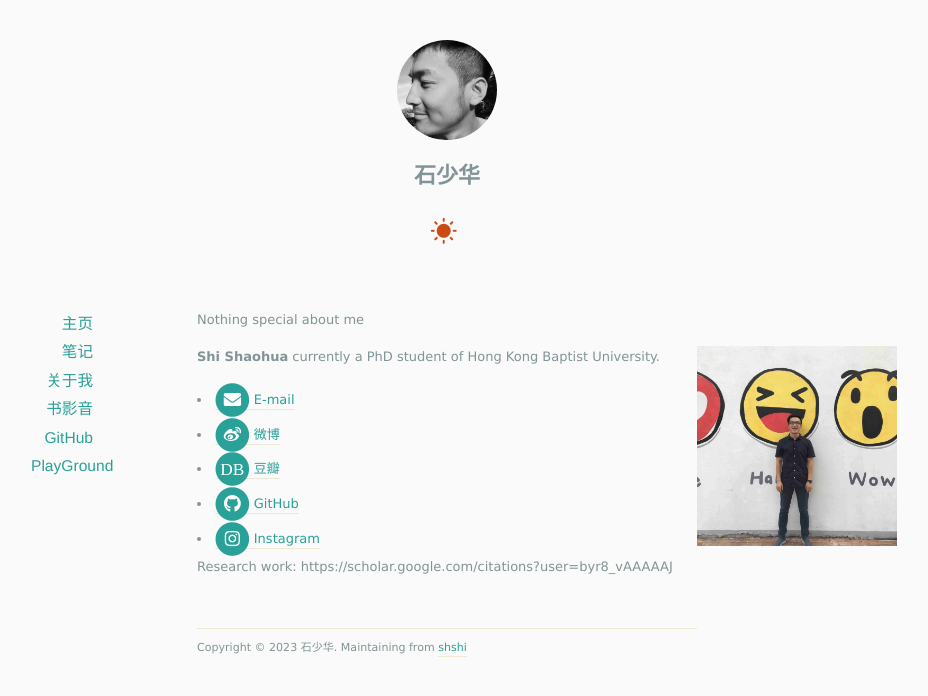
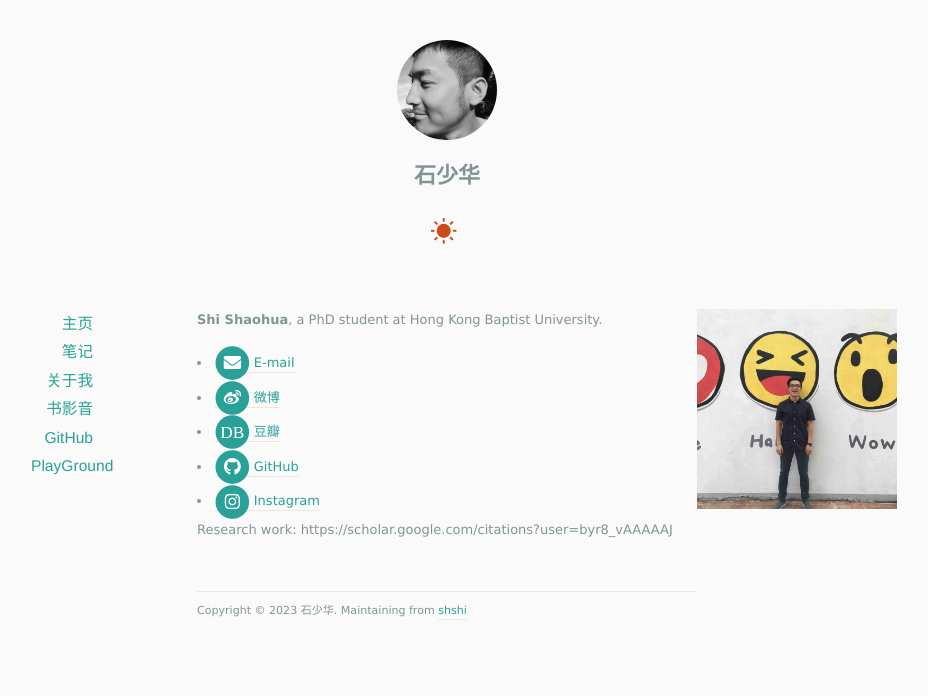
Before and after one commit to shshi/shishaohua.github.io, a Jekyll site: the page built from docs/about/index.markdown, in a window 1280 px wide. Shown: the top 696 px of the page, without its empty margins (193-1121 px from the left). Built offline with Jekyll 4.4.1, drawn with Linux system fonts in a browser that asks for light colours; nearby versions of some CDN libraries.

Commit message:
Update index.markdown

```diff
--- a/docs/about/index.markdown
+++ b/docs/about/index.markdown
@@ -3,10 +3,8 @@ layout: default
 title: About Me
 ---
 
-Nothing special about me
-
 <img src="/images/photo_about.jpg" class="right" width="200"/>
-**Shi Shaohua** currently a PhD student of Hong Kong Baptist University.
+**Shi Shaohua**, a PhD student at Hong Kong Baptist University.
 
 {% include icons.html %}
 
```
